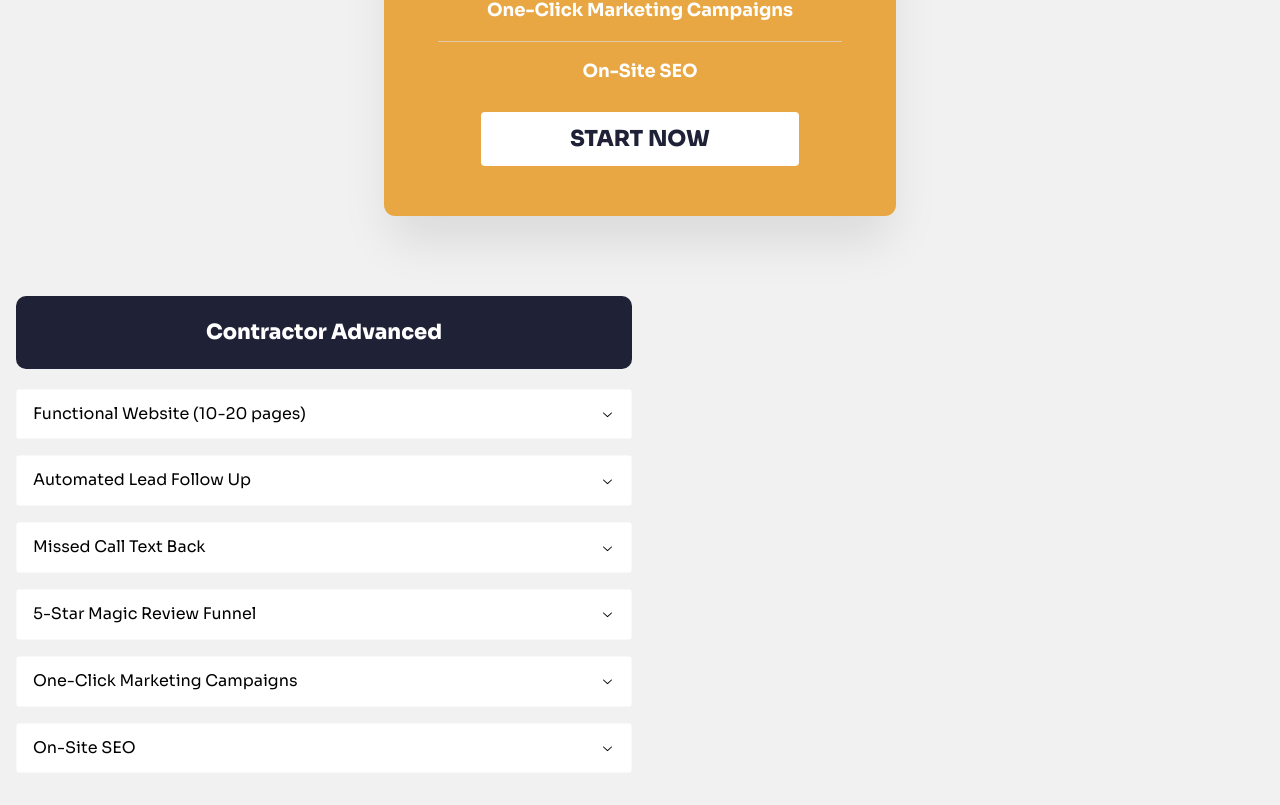
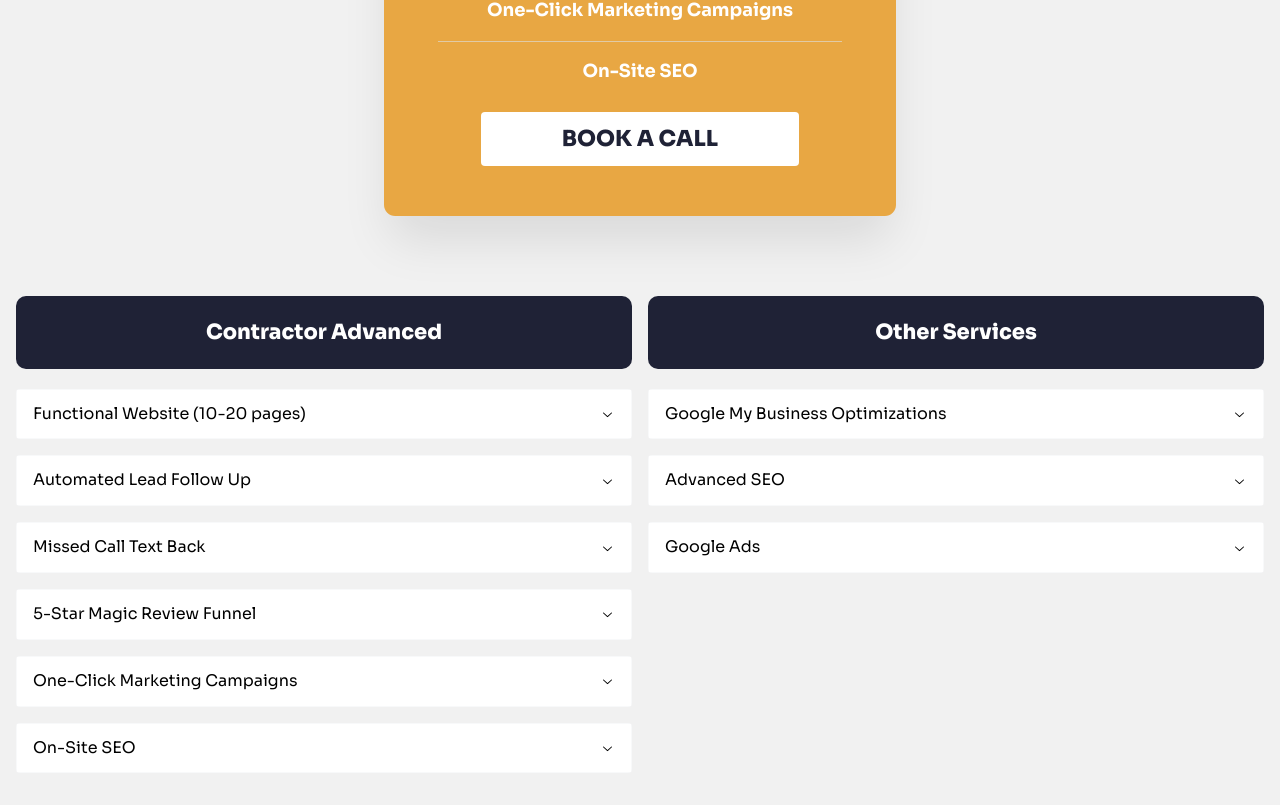
Before and after one commit to kaistone808/stonesystems-saas-website, a Next.js app: page /pricing in a window 1280 px wide. Shown: the part 835-1640 px from the top of the page. Built offline with nearby package versions, Linux system fonts and the light colour scheme.

Commit message:
sales page update

```diff
--- a/app/layout.tsx
+++ b/app/layout.tsx
@@ -56,6 +56,10 @@ const sora = Sora({
   variable: '--sora',
 });
 
+const src =
+    "https://t.stonesystems.io/v1/lst/universal-script?ph=d1ff03e6e535f28b0c70ca61588c134793a4ebf07f29a5b37494572df508bc86&tag=!clicked&ref_url=" +
+    encodeURIComponent(typeof window !== "undefined" ? window.location.href : "");
+
 export default function RootLayout({ children }: { children: React.ReactNode }) {
   return (
     <html lang="en" className={sora.variable}>
@@ -69,12 +73,10 @@ export default function RootLayout({ children }: { children: React.ReactNode })
           src="https://www.googletagmanager.com/gtag/js?id=AW-16633753107"
           strategy="afterInteractive"
         />
-        <script>
-          var head = document.head; var script = document.createElement('script'); script.type =
-          'text/javascript'; script.src =
-          "https://t.stonesystems.io/v1/lst/universal-script?ph=d1ff03e6e535f28b0c70ca61588c134793a4ebf07f29a5b37494572df508bc86&tag=!clicked&ref_url="
-          + encodeURI(document.URL) ; head.appendChild(script);
-        </script>
+              <Script
+        src={src}
+        strategy="afterInteractive"
+      />
         <Script id="gtag-init" strategy="afterInteractive">
           {`
             window.dataLayer = window.dataLayer || [];
--- a/components/PricingPage/PriceContainer/PriceContainer.tsx
+++ b/components/PricingPage/PriceContainer/PriceContainer.tsx
@@ -51,7 +51,7 @@ export const PriceContainer = () => {
   };
 
   const supremeRefs: RefObjectMap = {
-    /* gmb: createRef<HTMLDivElement>(), */
+    advancedseo: createRef<HTMLDivElement>(),
     onsite: createRef<HTMLDivElement>(),
     gmbopt: createRef<HTMLDivElement>(),
     reports: createRef<HTMLDivElement>(),
@@ -152,16 +152,12 @@ export const PriceContainer = () => {
                       className={classes.button2}
                       component="a"
                       target="_blank"
-                      href={
-                        monthly
-                          ? 'https://buy.stripe.com/9B6bJ217N5PveFhbtf6AM15'
-                          : 'https://buy.stripe.com/9B6bJ217N5PveFhbtf6AM15'
-                      }
+                      href={"http://localhost:3000/contact"}
                       c={'var(--blue)'}
                       bg={'var(--white)'}
                       w="75%"
                     >
-                      START NOW
+                      BOOK A CALL
                     </Button>
                   </Stack>
                 </Paper>
@@ -224,9 +220,9 @@ export const PriceContainer = () => {
               <div className={classes.header}>
                 <Text className={classes.planTitle}>Contractor Advanced </Text>
               </div>
-{/*               <div className={classes.header}>
-                <Text className={classes.planTitle}>Contractor Supreme </Text>
-              </div> */}
+               <div className={classes.header}>
+                <Text className={classes.planTitle}>Other Services </Text>
+              </div>
             </SimpleGrid>
           )}
           <SimpleGrid cols={mobile ? 1 : 2} className={classes.content}>
@@ -355,22 +351,12 @@ export const PriceContainer = () => {
               </Accordion.Item>
 
             </Accordion>
-{/*             {mobile && (
+           {mobile && (
               <div className={classes.header}>
-                <Text className={classes.planTitle}>Contractor Supreme </Text>
+                <Text className={classes.planTitle}>Other Services </Text>
               </div>
-            )} */}
-{/*             <Accordion variant="separated">
-              <Accordion.Item value="everything2">
-                <Accordion.Control className={classes.everythingControl}>
-                  Everything From Contractor Advanced +
-                </Accordion.Control>
-                <Accordion.Panel>
-                  <Text className={classes.contentTitle}>
-                    Contractor Supreme also includes everything from Contractor Advanced
-                  </Text>
-                </Accordion.Panel>
-              </Accordion.Item>
+            )}
+            <Accordion variant="separated">
 
               <Accordion.Item value="gmbopt" ref={supremeRefs.gmbopt}>
                 <Accordion.Control bg={'var(--white)'}>
@@ -388,6 +374,25 @@ export const PriceContainer = () => {
                 </Accordion.Panel>
               </Accordion.Item>
 
+                            <Accordion.Item value="advancedseo" ref={supremeRefs.advancedseo}>
+                <Accordion.Control bg={'var(--white)'}>
+                  Advanced SEO
+                </Accordion.Control>
+                <Accordion.Panel>
+                  <Text className={classes.contentTitle}>
+                    The real deal when it comes from getting your website to the top of google.
+                  </Text>
+                  <List>
+                    <List.Item>Backlinks</List.Item>
+                    <List.Item>Directories</List.Item>
+                    <List.Item>Cloudstacks</List.Item>
+                    <List.Item>Press Releases</List.Item>
+                    <List.Item>Heavy Keyword Research</List.Item>
+                    <List.Item>Consistent Blogposts & New Content</List.Item>
+                  </List>
+                </Accordion.Panel>
+              </Accordion.Item>
+
               <Accordion.Item value="keyword" ref={supremeRefs.reports}>
                 <Accordion.Control bg={'var(--white)'}>Google Ads</Accordion.Control>
                 <Accordion.Panel>
@@ -401,7 +406,7 @@ export const PriceContainer = () => {
                   </List>
                 </Accordion.Panel>
               </Accordion.Item>
-            </Accordion> */}
+            </Accordion>
           </SimpleGrid>
         </Container>
       </div>
```
